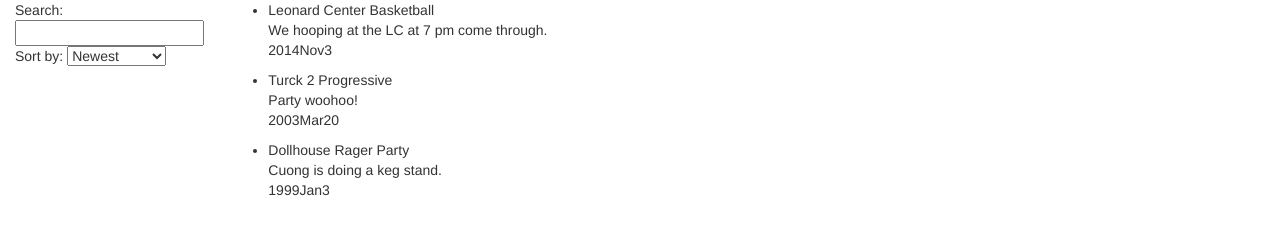
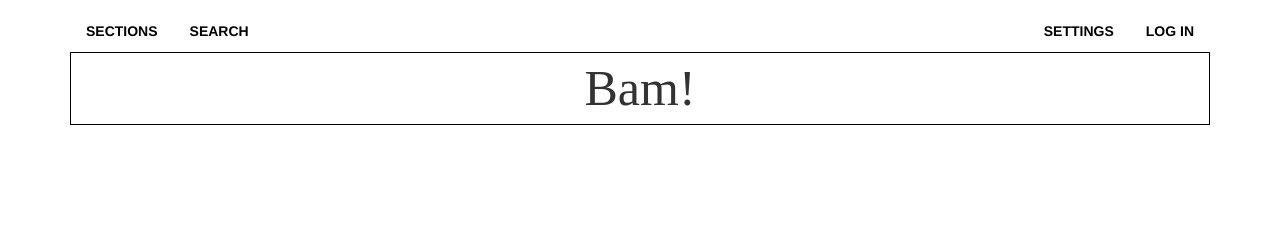
Before and after one commit to cgle/bam-backend, a website: page frontend/index.html in a window 1280 px wide. Drawn offline with nearby package versions, Linux system fonts and the light colour scheme.

Commit message:
new header/masthead

```diff
--- a/frontend/css/main.css
+++ b/frontend/css/main.css
@@ -0,0 +1,43 @@
+/* Header */
+
+.header {
+    margin: 10px 0px 0px 0px;
+}
+
+.header div button {
+    margin: 10px;
+}
+
+.quick-navigation button {
+    float: left;
+}
+
+.header .quick-navigation .search .icon {
+    background-image: url(../images/magnifying-glass.png);
+    width: 16px;
+    height: 16px;
+}
+
+.user-tools button {
+    float: right;
+}
+
+.masthead {
+    clear: both;
+    font-family: Time New Roman;
+    font-size: 50px;
+    text-align: center;
+    border: 1px solid #000000;
+}
+
+.button-text {
+    color: black;
+    background-color: transparent;
+    font-weight: 700;
+    text-transform: uppercase;
+}
+
+button {
+    border : 0;
+    background-color: white;
+}
--- a/frontend/index.html
+++ b/frontend/index.html
@@ -12,7 +12,39 @@
 </head>
 <body>
 
-  <div class="container-fluid">
+  <div class="container">
+
+    <div class="header">
+      <div class="quick-navigation">
+        <button class="sections">
+          <i class="icon"></i>
+          <span class="button-text">Sections</span>
+        </button>
+        <button class="search">
+          <i class="icon"></i>
+          <span class="button-text">Search</span>
+        </button>
+      </div>
+
+      <div class="user-tools">
+        <button class="login-button">
+          <span class="button-text">Log In</span>
+        </button>
+        <button class="user-settings">
+          <i class="icon"></i>
+          <span class="button-text">Settings</span>
+        </button>
+      </div>
+    </div>
+
+    <div class="masthead">
+      Bam!
+    </div>
+
+  </div>
+
+
+<!--   <div class="container-fluid">
     <div class="row">
       <div class="col-md-2">
 
@@ -35,7 +67,7 @@
               {{event.date}}
             </p>
           </li>
-        </ul>
+        </ul> -->
 
       </div>
     </div>
```
Also changed, not shown: frontend/images/magnifying-glass.png (added).
